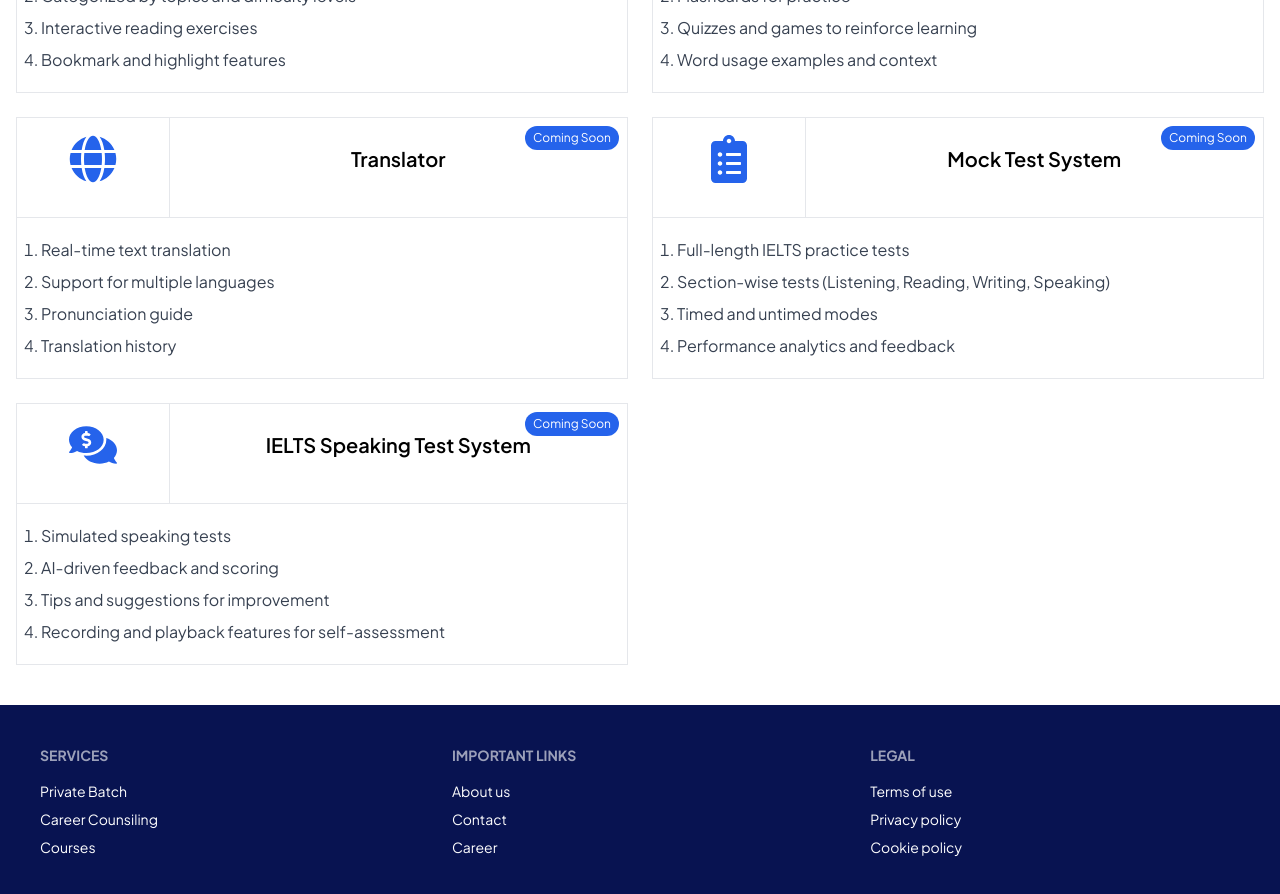
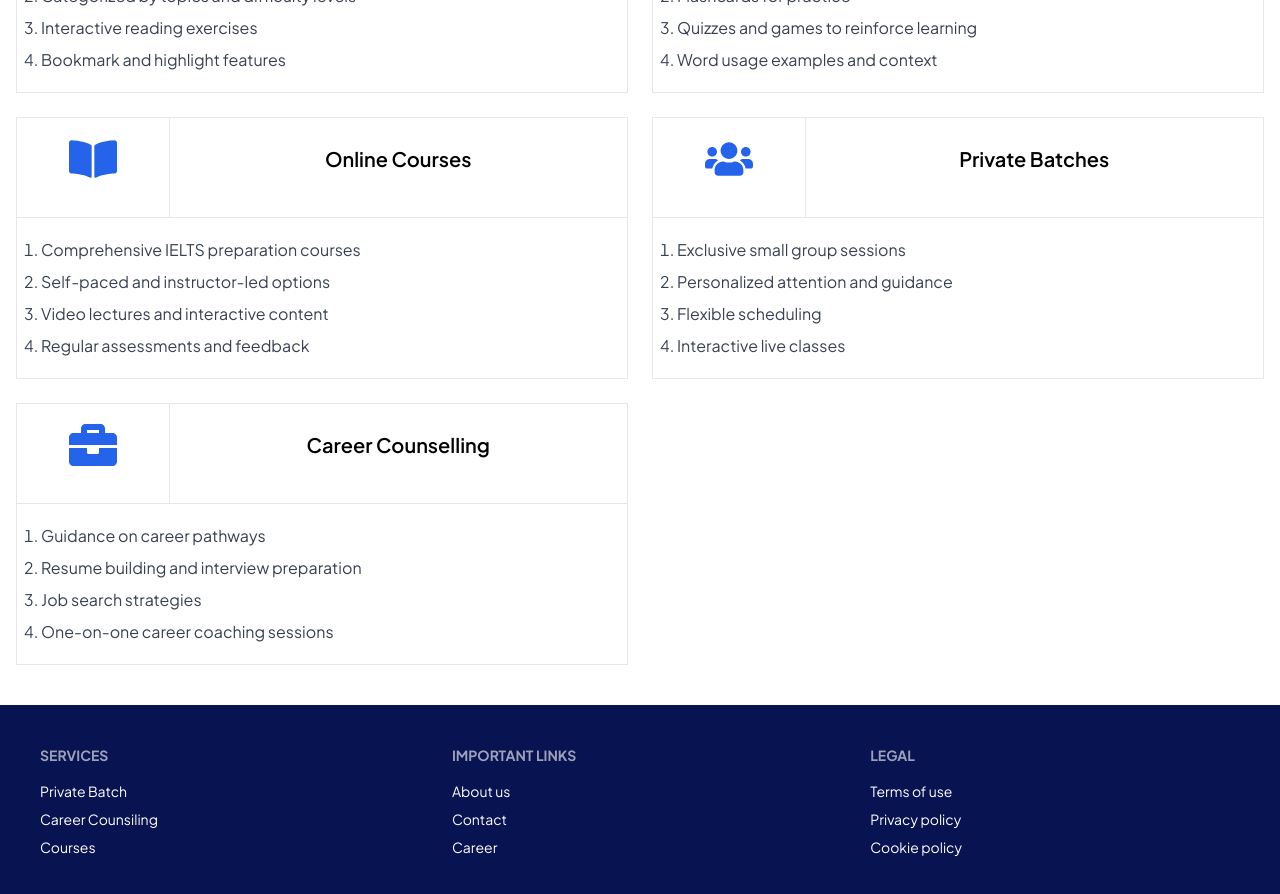
Before and after one commit to zamanmayed1/IELTSLS, a React (Vite) app: page / in a window 1280 px wide. Shown: the part 700-1594 px from the top of the page. Built offline with nearby package versions, Linux system fonts and the light colour scheme.

Commit message:
Major Updates"

```diff
--- a/src/components/Footer.jsx
+++ b/src/components/Footer.jsx
@@ -18,7 +18,7 @@ const Footer = () => {
       </nav>
       <nav>
         <h6 className="footer-title">Important Links</h6>
-        <Link to={"/"} className="link link-hover">
+        <Link to={"/about-us"} className="link link-hover">
           About us
         </Link>
         <Link to={"/"} className="link link-hover">
--- a/src/components/Navbar.jsx
+++ b/src/components/Navbar.jsx
@@ -23,7 +23,7 @@ const Navbar = () => {
           <img className="w-36" src="/mainlogo.png" alt="IELTS LS" />
           </Link>
         </div>
-        <div className="hidden md:flex items-center space-x-8">
+        <div className="hidden md:flex items-center space-x-8 pr-6">
           <Link
             to="/"
             className={`text-gray-700 hover:text-gray-900 ${
@@ -65,7 +65,7 @@ const Navbar = () => {
             Batch's
           </Link>
         </div>
-        <div className="hidden md:flex items-center space-x-4">
+        {/* <div className="hidden md:flex items-center space-x-4">
           <div className="relative">
             <Link
               onClick={toggleDrawer}
@@ -80,7 +80,7 @@ const Navbar = () => {
               />
             </Link>
           </div>
-        </div>
+        </div> */}
         <div className="md:hidden flex items-center">
           <button
             className="text-gray-700 focus:outline-none"
@@ -109,7 +109,7 @@ const Navbar = () => {
         <div className="md:hidden fixed inset-0 bg-gray-800 bg-opacity-75 z-50">
           <div className="fixed inset-y-0 right-0 w-64 bg-white p-4 shadow-lg z-50">
             <div className="flex justify-between items-center">
-              <Link
+              {/* <Link
                 onClick={toggleDrawer}
                 to={"/dashboard"}
                 className="focus:outline-none ml-4"
@@ -119,7 +119,7 @@ const Navbar = () => {
                   src="https://i.ibb.co/whHfRs9/Fotolia-106071621-Subscription-Yearly-XXL-PLUS-square.jpg"
                   alt="User Avatar"
                 />
-              </Link>
+              </Link> */}
               <button
                 className="text-gray-700 focus:outline-none"
                 onClick={toggleDrawer}
--- a/src/main.jsx
+++ b/src/main.jsx
@@ -21,6 +21,7 @@ import CareerCounsiling from "./pages/CareerCounsiling.jsx";
 import Courses from "./pages/Courses.jsx";
 import SingleCourse from "./pages/SingleCourse.jsx";
 import SearchResultPage from "./pages/SearchResultPage.jsx";
+import AboutUs from "./pages/AboutUs.jsx";
 
 const router = createBrowserRouter([
   {
@@ -79,6 +80,10 @@ const router = createBrowserRouter([
         element: <CareerCounsiling />,
       },
       {
+        path: "about-us",
+        element: <AboutUs />,
+      },
+      {
         path: "login",
         element: <Login />,
       },
--- /dev/null
+++ b/src/pages/AboutUs.jsx
@@ -0,0 +1,107 @@
+import { Helmet } from 'react-helmet-async';
+
+const AboutUs = () => {
+  return (
+    <div className="py-12">
+      <Helmet>
+        <title>About Us - IELTS Learning System</title>
+      </Helmet>
+      <div className="container mx-auto px-6 lg:px-8">
+
+        {/* Hero Section */}
+        <div className="relative bg-white shadow-md rounded-lg overflow-hidden mb-16">
+          <img src="https://i.ibb.co/mbd9ZkS/photo-1491841651911-c44c30c34548.jpg" alt="About Us" className="w-full h-80 object-cover" />
+          <div className="absolute inset-0 bg-gray-900 bg-opacity-50 flex items-center justify-center">
+            <div className="text-center">
+              <h1 className="text-4xl font-extrabold text-white">About Us</h1>
+              <p className="mt-4 text-lg text-gray-200">
+                Learn more about our mission, vision, and the team behind IELTS Learning System.
+              </p>
+            </div>
+          </div>
+        </div>
+
+        {/* Mission, Vision, Values */}
+        <div className="grid grid-cols-1 md:grid-cols-3 gap-8 mb-16">
+          <div className="bg-white rounded-lg p-6 border">
+            <h2 className="text-2xl font-bold text-gray-900">Our Mission</h2>
+            <p className="mt-4 text-gray-600">
+              Our mission is to provide high-quality resources and support to help students succeed in the IELTS exam.
+            </p>
+          </div>
+          <div className="bg-white rounded-lg p-6 border">
+            <h2 className="text-2xl font-bold text-gray-900">Our Vision</h2>
+            <p className="mt-4 text-gray-600">
+              Our vision is to become the leading platform for IELTS preparation, offering innovative tools and resources.
+            </p>
+          </div>
+          <div className="bg-white rounded-lg p-6 border">
+            <h2 className="text-2xl font-bold text-gray-900">Our Values</h2>
+            <ul className="mt-4 text-gray-600 list-disc list-inside">
+              <li>Commitment to Excellence</li>
+              <li>Innovative Solutions</li>
+              <li>Integrity and Transparency</li>
+              <li>Student-Centered Approach</li>
+              <li>Continuous Improvement</li>
+            </ul>
+          </div>
+        </div>
+
+        {/* Team Section */}
+        <div className="text-center mb-16">
+          <h2 className="text-3xl font-bold text-gray-900">Our Team</h2>
+          <p className="mt-4 text-lg text-gray-600">
+            Meet the dedicated professionals behind our success.
+          </p>
+        </div>
+
+        <div className="grid grid-cols-1 md:grid-cols-2 lg:grid-cols-3 gap-8">
+          <div className="bg-white rounded-lg overflow-hidden border">
+            <img src="https://n-immigrate.vercel.app/assets/images/team/team-1.jpg" alt="Team Member 1" className="w-full h-56 object-cover" />
+            <div className="p-6">
+              <h3 className="text-xl font-semibold text-gray-900">John Doe</h3>
+              <p className="mt-2 text-gray-600">Co-Founder & CEO</p>
+              <p className="mt-2 text-gray-600">
+                John is passionate about education and technology, and he leads the team with a vision to revolutionize IELTS preparation.
+              </p>
+            </div>
+          </div>
+          <div className="bg-white rounded-lg overflow-hidden border">
+            <img src="hhttps://n-immigrate.vercel.app/assets/images/team/team-4.jpg" alt="Team Member 2" className="w-full h-56 object-cover" />
+            <div className="p-6">
+              <h3 className="text-xl font-semibold text-gray-900">Jane Smith</h3>
+              <p className="mt-2 text-gray-600">Chief Academic Officer</p>
+              <p className="mt-2 text-gray-600">
+                Jane has over 15 years of experience in teaching English and developing curriculum for language learners.
+              </p>
+            </div>
+          </div>
+          <div className="bg-white rounded-lg overflow-hidden border">
+            <img src="https://n-immigrate.vercel.app/assets/images/team/team-2.jpg" alt="Team Member 3" className="w-full h-56 object-cover" />
+            <div className="p-6">
+              <h3 className="text-xl font-semibold text-gray-900">Michael Brown</h3>
+              <p className="mt-2 text-gray-600">Head of Technology</p>
+              <p className="mt-2 text-gray-600">
+                Michael is an expert in software development and ensures that our platform runs smoothly and efficiently.
+              </p>
+            </div>
+          </div>
+          {/* Add more team members as needed */}
+        </div>
+
+        {/* Join Us Section */}
+        <div className="text-center mt-16">
+          <h2 className="text-3xl font-bold text-gray-900">Join Us</h2>
+          <p className="mt-4 text-lg text-gray-600">
+            If you share our passion for education and innovation, we invite you to join our team and help us make a difference in the lives of students worldwide.
+          </p>
+          <a href="/careers" className="mt-6 inline-block bg-blue-600 text-white px-8 py-3 rounded-lg shadow hover:bg-blue-700">
+            View Careers
+          </a>
+        </div>
+      </div>
+    </div>
+  );
+};
+
+export default AboutUs;
--- a/src/pages/Home.jsx
+++ b/src/pages/Home.jsx
@@ -3,14 +3,15 @@ import {
   FaComments,
   FaBook,
   FaRegLightbulb,
-  FaGlobe,
-  FaClipboardList,
-  FaCommentsDollar,
+  FaBookOpen,
+  FaUsers,
+  FaBriefcase,
 } from "react-icons/fa";
 import { useSelector } from "react-redux";
 
 const Home = () => {
   const homodata = useSelector((s) => s.homodata.datas);
+
   const renderIcon = (iconName) => {
     switch (iconName) {
       case "FaTachometerAlt":
@@ -21,12 +22,12 @@ const Home = () => {
         return <FaBook className="text-blue-600 w-12 h-12 mb-4" />;
       case "FaRegLightbulb":
         return <FaRegLightbulb className="text-blue-600 w-12 h-12 mb-4" />;
-      case "FaGlobe":
-        return <FaGlobe className="text-blue-600 w-12 h-12 mb-4" />;
-      case "FaClipboardList":
-        return <FaClipboardList className="text-blue-600 w-12 h-12 mb-4" />;
-      case "FaCommentsDollar":
-        return <FaCommentsDollar className="text-blue-600 w-12 h-12 mb-4" />;
+      case "FaBookOpen":
+        return <FaBookOpen className="text-blue-600 w-12 h-12 mb-4" />;
+      case "FaUsers":
+        return <FaUsers className="text-blue-600 w-12 h-12 mb-4" />;
+      case "FaBriefcase":
+        return <FaBriefcase className="text-blue-600 w-12 h-12 mb-4" />;
       default:
         return null;
     }
@@ -46,22 +47,22 @@ const Home = () => {
       </header>
 
       {/* Features */}
-      <section className="bg-white py-10 px-2 lg:px-4  mx-auto w-full">
-        <div className=" mx-auto container">
+      <section className="bg-white py-10 px-2 lg:px-4 mx-auto w-full">
+        <div className="mx-auto container">
           <div className="grid grid-cols-1 md:grid-cols-1 lg:grid-cols-2 2xl:grid-cols-3 gap-6">
             {homodata.map((feature) => (
               <div
                 key={feature.id}
-                className="bg-white  hover:shadow-md transition-shadow overflow-hidden  border flex flex-col  relative"
+                className="bg-white hover:shadow-md transition-shadow overflow-hidden border flex flex-col relative"
               >
-                <div className=" border-b w-full h-[100px] flex">
+                <div className="border-b w-full h-[100px] flex">
                   {/* icon */}
                   <div className="border-r w-[25%] flex justify-center items-center">
                     {renderIcon(feature.iconName)}
                   </div>
                   {/* title */}
                   <div className="w-[75%] flex justify-center items-center">
-                    <h3 className="text-xl font-semibold mb-4 ">
+                    <h3 className="text-xl font-semibold mb-4">
                       {feature.title}
                     </h3>
                   </div>
@@ -72,9 +73,9 @@ const Home = () => {
                     Coming Soon
                   </span>
                 )}
-                <ul className="p-4  text-gray-700 text-left">
+                <ul className="p-4 text-gray-700 text-left">
                   {feature.description.map((desc, index) => (
-                    <li className="list-decimal ml-2  py-1 " key={index}>
+                    <li className="list-decimal ml-2 py-1" key={index}>
                       {desc}
                     </li>
                   ))}
--- a/src/redux-toolkit/homodata.slice.js
+++ b/src/redux-toolkit/homodata.slice.js
@@ -1,7 +1,7 @@
 import { createSlice } from "@reduxjs/toolkit";
 
 const primaryState = {
-   datas : [
+   datas :  [
     {
       id: 1,
       title: "Student Dashboard",
@@ -52,41 +52,42 @@ const primaryState = {
     },
     {
       id: 5,
-        title: "Translator",
+      title: "Online Courses",
       description: [
-          "Real-time text translation",
-          "Support for multiple languages",
-          "Pronunciation guide",
-          "Translation history"
+        "Comprehensive IELTS preparation courses",
+        "Self-paced and instructor-led options",
+        "Video lectures and interactive content",
+        "Regular assessments and feedback"
       ],
-        iconName: "FaGlobe",
-        isComingSoon: true
+      iconName: "FaBookOpen",
+      isComingSoon: false
     },
     {
       id: 6,
-        title: "Mock Test System",
+      title: "Private Batches",
       description: [
-          "Full-length IELTS practice tests",
-          "Section-wise tests (Listening, Reading, Writing, Speaking)",
-          "Timed and untimed modes",
-          "Performance analytics and feedback"
+        "Exclusive small group sessions",
+        "Personalized attention and guidance",
+        "Flexible scheduling",
+        "Interactive live classes"
       ],
-        iconName: "FaClipboardList",
-        isComingSoon: true
+      iconName: "FaUsers",
+      isComingSoon: false
     },
     {
       id: 7,
-        title: "IELTS Speaking Test System",
+      title: "Career Counselling",
       description: [
-          "Simulated speaking tests",
-          "AI-driven feedback and scoring",
-          "Tips and suggestions for improvement",
-          "Recording and playback features for self-assessment"
+        "Guidance on career pathways",
+        "Resume building and interview preparation",
+        "Job search strategies",
+        "One-on-one career coaching sessions"
       ],
-        iconName: "FaCommentsDollar",
-        isComingSoon: true
+      iconName: "FaBriefcase",
+      isComingSoon: false
     }
   ]
+
 }
 
 const homodataSlice = createSlice({
```
Also changed, not shown: 1 other file (tests, documents, lock files or other folders). Lines whose indentation alone changed are shown as unchanged.
